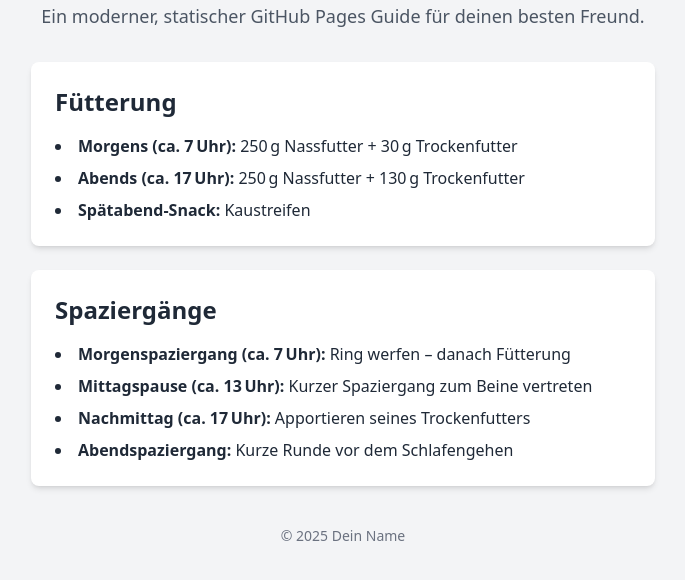
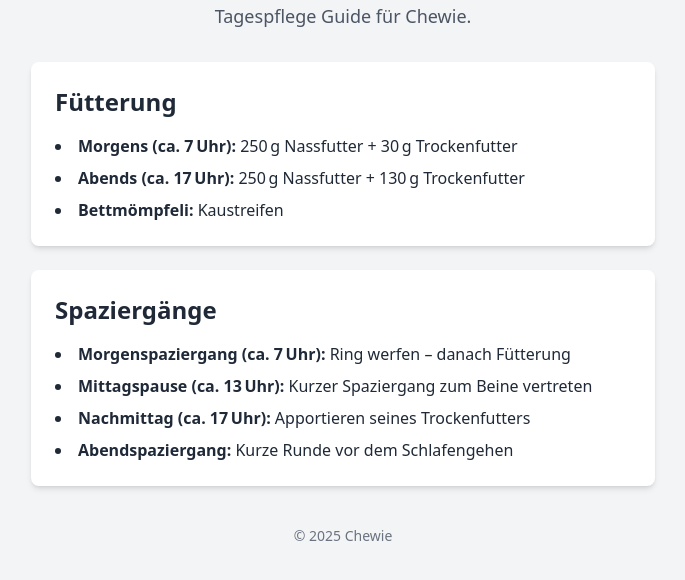
Before and after one commit to MastaCoda/CewChew, a plain HTML site: page index.html in a window 1280 px wide. Shown: the part 102-682 px from the top of the page, without its empty margins (297-982 px from the left). Drawn offline with nearby package versions, Linux system fonts and the light colour scheme.

Commit message:
Update index.html

```diff
--- a/index.html
+++ b/index.html
@@ -11,7 +11,7 @@
   <div class="max-w-2xl mx-auto p-6">
     <header class="text-center my-8">
       <h1 class="text-4xl font-bold mb-2">Pflegeplan für Chewie</h1>
-      <p class="text-lg text-gray-600">Ein moderner, statischer GitHub Pages Guide für deinen besten Freund.</p>
+      <p class="text-lg text-gray-600">Tagespflege Guide für Chewie.</p>
     </header>
 
     <section class="bg-white rounded-lg shadow-md p-6 mb-6">
@@ -19,7 +19,7 @@
       <ul class="space-y-2 list-disc list-inside">
         <li><span class="font-semibold">Morgens (ca. 7 Uhr):</span> 250 g Nassfutter + 30 g Trockenfutter</li>
         <li><span class="font-semibold">Abends (ca. 17 Uhr):</span> 250 g Nassfutter + 130 g Trockenfutter</li>
-        <li><span class="font-semibold">Spätabend-Snack:</span> Kaustreifen</li>
+        <li><span class="font-semibold">Bettmömpfeli:</span> Kaustreifen</li>
       </ul>
     </section>
 
@@ -34,7 +34,7 @@
     </section>
 
     <footer class="text-center text-gray-500 text-sm py-4">
-      &copy; 2025 Dein Name
+      &copy; 2025 Chewie
     </footer>
   </div>
 </body>
```
